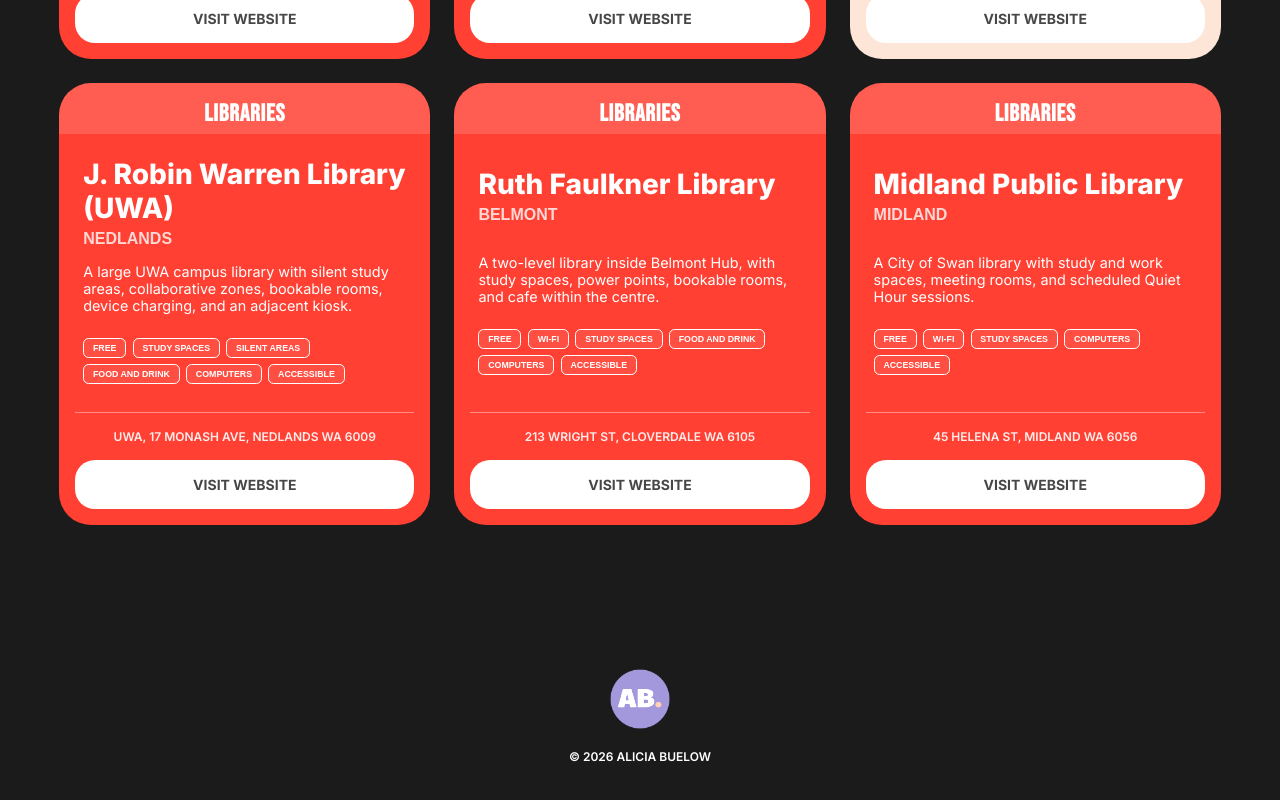
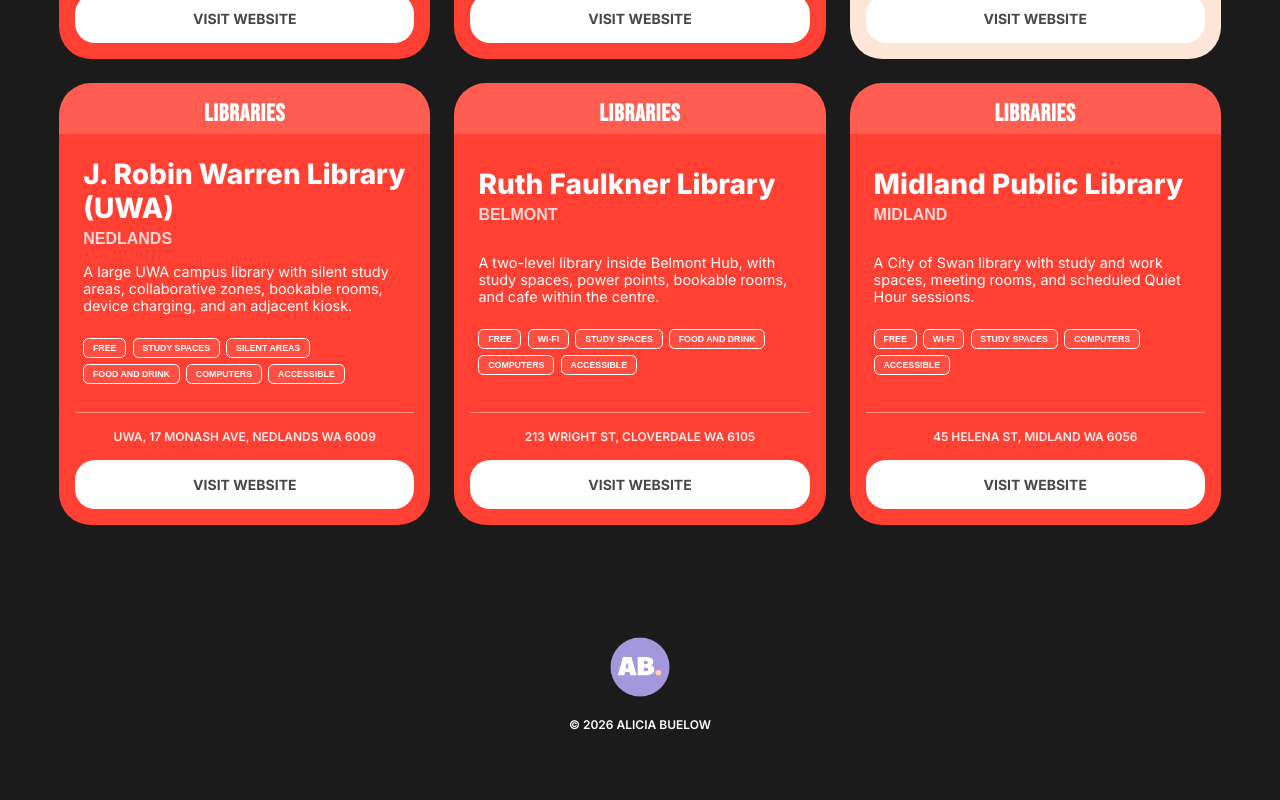
Before and after one commit to aliciabuelow/perth-workfriendly-app, a React (Vite) app in the folder react-app/: page / in a window 1280 px wide. Shown: the part 3473-4273 px from the top of the page. Built offline with nearby package versions, Linux system fonts and the light colour scheme.

Commit message:
Adjust spacing

```diff
--- a/react-app/src/styles/Footer.css
+++ b/react-app/src/styles/Footer.css
@@ -1,6 +1,6 @@
 .Footer {
     display: block;
-    margin: 8rem auto 2rem auto;
+    margin: 6rem auto 6rem auto;
     padding: 1rem;
     width: 100%;
     text-align: center;
```
